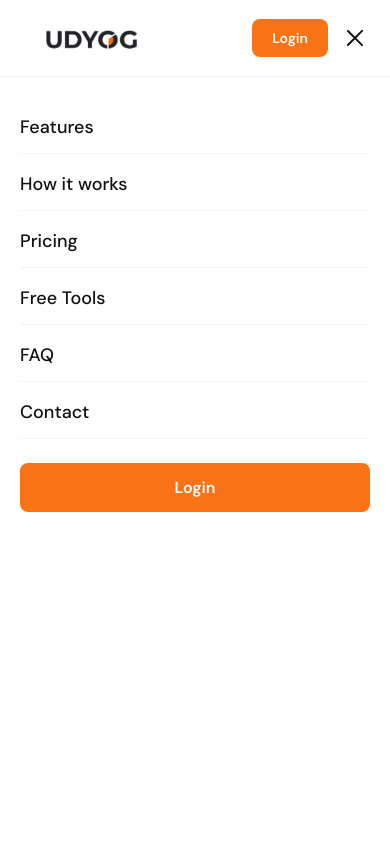
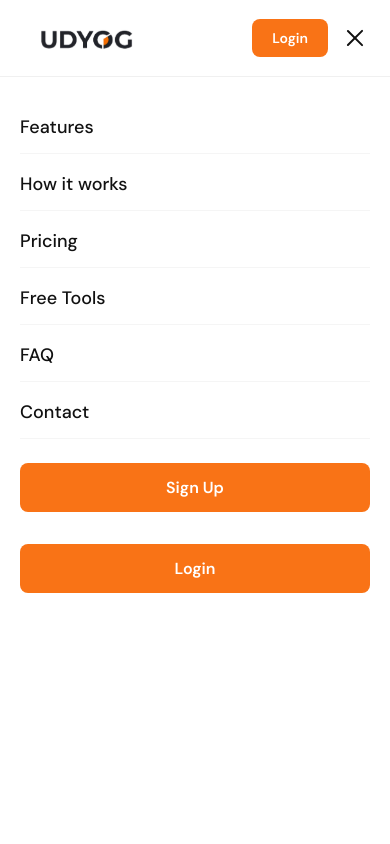
Before and after one commit to rounak621/udyogbook-landing, a Next.js app: page / in a window 390 px wide. Both pictures are taken after a click on the button "Toggle menu". Shown: the top 844 px of the page. Built offline with nearby package versions, Linux system fonts and the light colour scheme.

Commit message:
Feature: add Sign Up button to navbar desktop and mobile

```diff
--- a/app/components/Navbar.tsx
+++ b/app/components/Navbar.tsx
@@ -106,6 +106,7 @@ export default function Navbar() {
           </div>
 
           <div className="nav-actions">
+            <a href="https://app.udyogbook.in/sign-up" className="nav-cta" style={{ cursor: 'pointer', marginRight: 8, background: 'transparent', border: '2px solid currentColor' }}>Sign Up</a>
             <a href="https://app.udyogbook.in/sign-in" className="nav-cta" style={{ cursor: 'pointer' }}>Login</a>
             <button className="hamburger" onClick={() => setMenuOpen(!menuOpen)} aria-label="Toggle menu">
               <span style={{ transform: menuOpen ? 'rotate(45deg) translate(5px, 5px)' : 'none' }} />
@@ -120,6 +121,7 @@ export default function Navbar() {
         {NAV_LINKS.map(l => (
           <a key={l.label} href={l.href} className="mobile-nav-link" onClick={() => setMenuOpen(false)}>{l.label}</a>
         ))}
+        <a href="https://app.udyogbook.in/sign-up" className="mobile-cta" style={{ border: 'none', fontFamily: 'inherit', cursor: 'pointer', width: '100%', marginBottom: 8 }} onClick={() => setMenuOpen(false)}>Sign Up</a>
         <a href="https://app.udyogbook.in/sign-in" className="mobile-cta" style={{ border: 'none', fontFamily: 'inherit', cursor: 'pointer', width: '100%' }} onClick={() => setMenuOpen(false)}>Login</a>
       </div>
       <ComingSoonModal isOpen={showModal} onClose={() => setShowModal(false)} />
```
